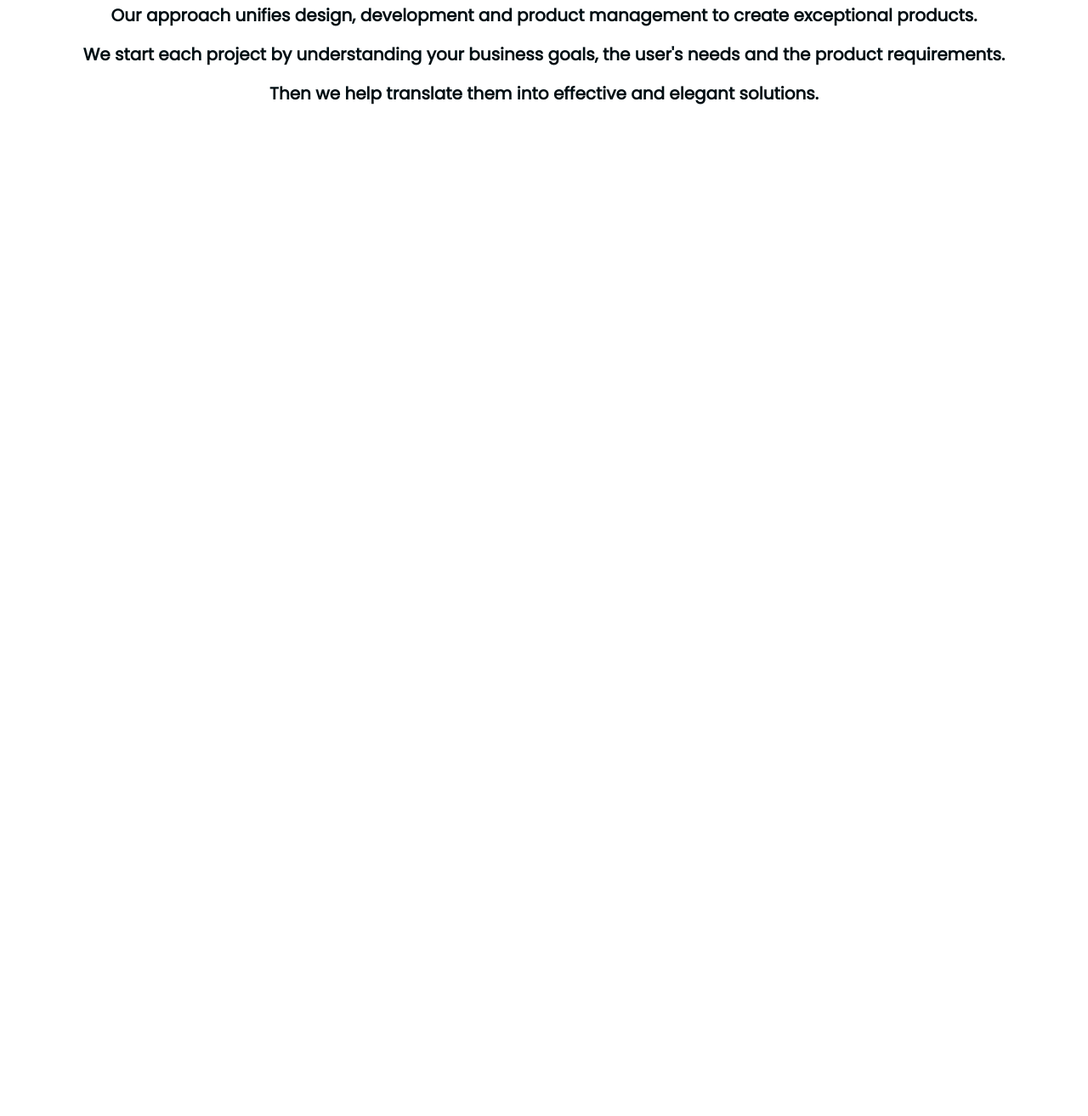
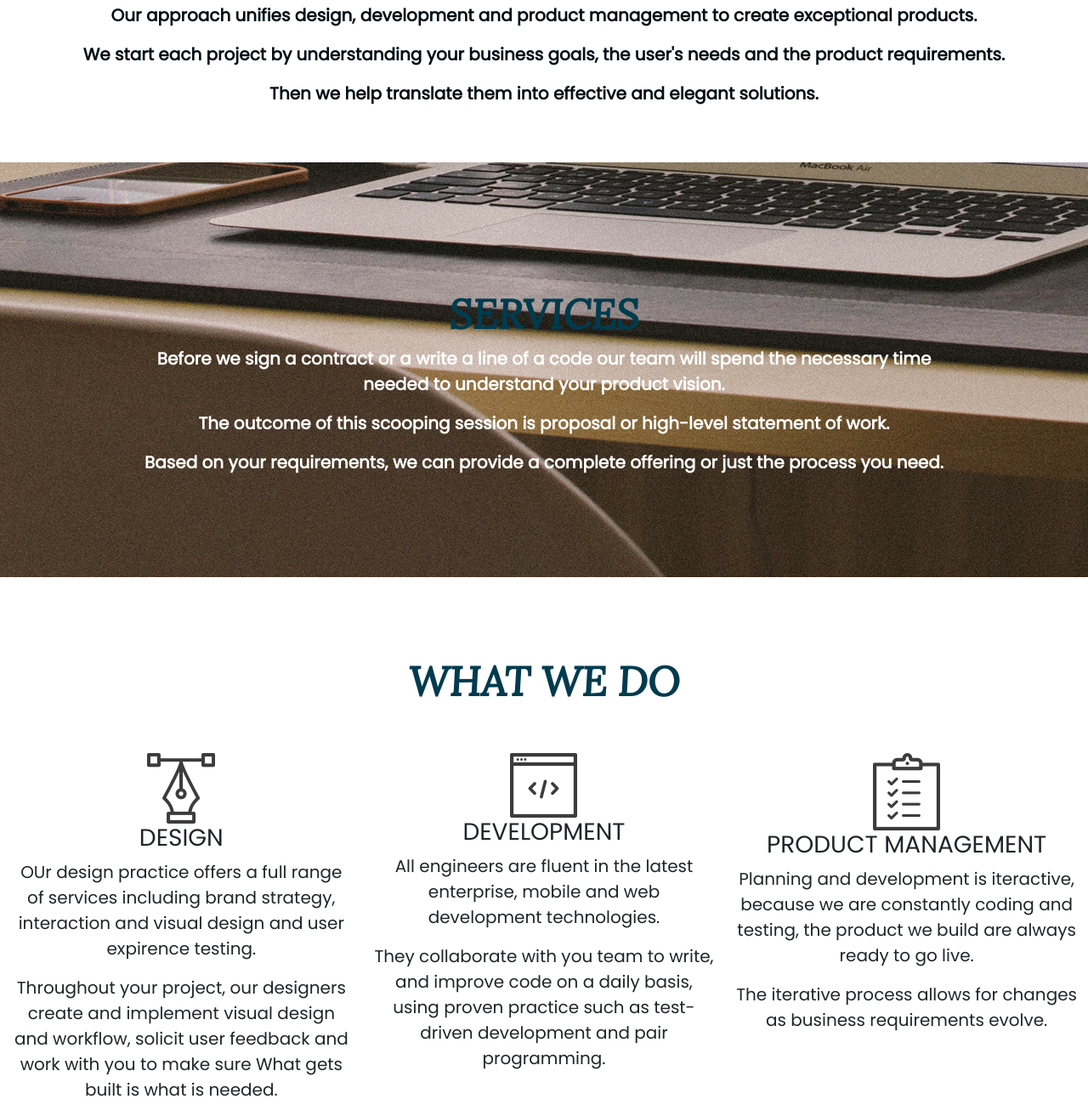
Before and after one commit to NgatiaJeffers/Delani-Studio, a plain HTML site: page index.html in a window 1280 px wide. Shown: the part 1133-2446 px from the top of the page at 85% size. Before the commit the page ends 1324 px from the top, so only its background shows below. Drawn offline with Linux system fonts and the light colour scheme.

Commit message:
service and what we do added

```diff
--- a/css/style.css
+++ b/css/style.css
@@ -27,6 +27,7 @@ h1, h2, h3, h4, h5, p {
 .display-3, .display-5, .display-6 {
     font-family: "Lora", sans-serif;
     color: #003b4e;
+    font-weight: 600;
 }
 
 .text {
@@ -49,3 +50,22 @@ h1, h2, h3, h4, h5, p {
     font-size: 20px;
     color: #000e13;
 }
+
+.service-area {
+    height: auto;
+    width: auto;
+    background-image: url('../img/backgrounds/s_image.jpg');
+    background-repeat: no-repeat;
+    color: #fff;
+    padding: 150px;
+    font-size: 20px;
+    font-weight: 600;
+}
+
+.what-section {
+    font-size: 20px;
+}
+
+.image1 {
+    cursor: pointer;
+}
--- a/index.html
+++ b/index.html
@@ -53,6 +53,68 @@
         </div>
         <!-- End of About Area -->
 
+        <!-- Service Area -->
+        <div class="row service-area">
+            <div class="col-xl-12 col-lg-12 col-md-12 col-sm-12 justify-content-center text-center">
+                <h1 class="display-5">SERVICES</h1>
+                <p>Before we sign a contract or a write a line of a code our team will spend
+                    the necessary time needed to understand your product vision.
+                </p>
+                <p>The outcome of this scooping session is proposal or high-level statement
+                    of work.
+                </p>
+                <p>Based on your requirements, we can provide a complete offering or just
+                    the process you need.
+                </p>
+            </div>
+        </div>
+        <!-- End of Service Area -->
+
+        <!-- What We Do Section -->
+        <div class="row what-section">
+            <div class="col-xl-12 col-lg-12 col-md-12 col-sm-12 pt-5 justify-content-center text-center">
+                <h1 class="display-5">WHAT WE DO</h1>
+            </div>
+            <div class="col-xl-4 col-lg-4 col-md-4 col-sm-4 pt-5 justify-content-center text-center click1">
+                <img src="img/services_icons/design_icon.png" alt="DESIGN" class="image1">
+                <h3>DESIGN</h3>
+                <div class="text-click justify-content-center text-center">
+                    <p>OUr design practice offers a full range of services including brand
+                        strategy, interaction and visual design and user expirence testing.
+                    </p>
+                    <p>Throughout your project, our designers create and implement visual design
+                        and workflow, solicit user feedback and work with you to make sure What
+                        gets built is what is needed.
+                    </p>
+                </div>
+            </div>
+            <div class="col-xl-4 col-lg-4 col-md-4 col-sm-4 pt-5  justify-content-center text-center click1">
+                <img src="img/services_icons/dev_icon.png" alt="Development" class="image1">
+                <h3>DEVELOPMENT</h3>
+                <div class="text-click justify-content-center text-center">
+                    <p>All engineers are fluent in the latest enterprise, mobile and web
+                        development technologies.
+                    </p>
+                    <p>They collaborate with you team to write, and improve code on a daily
+                        basis, using proven practice such as test-driven development and pair
+                        programming.
+                    </p>
+                </div>
+            </div>
+            <div class="col-xl-4 col-lg-4 col-md-4 col-sm-4 pt-5  justify-content-center text-center click1">
+                <img src="img/services_icons/product_icon.png" alt="DESIGN" class="image1">
+                <h3>PRODUCT MANAGEMENT</h3>
+                <div class="text-click justify-content-center text-center">
+                    <p>Planning and development is iteractive, because we are constantly coding
+                        and testing, the product we build are always ready to go live.
+                    </p>
+                    <p>The iterative process allows for changes as business requirements evolve.
+                    </p>
+                </div>
+            </div>
+        </div>
+        <!-- End of What We Do -->
+
 
 
 
```
